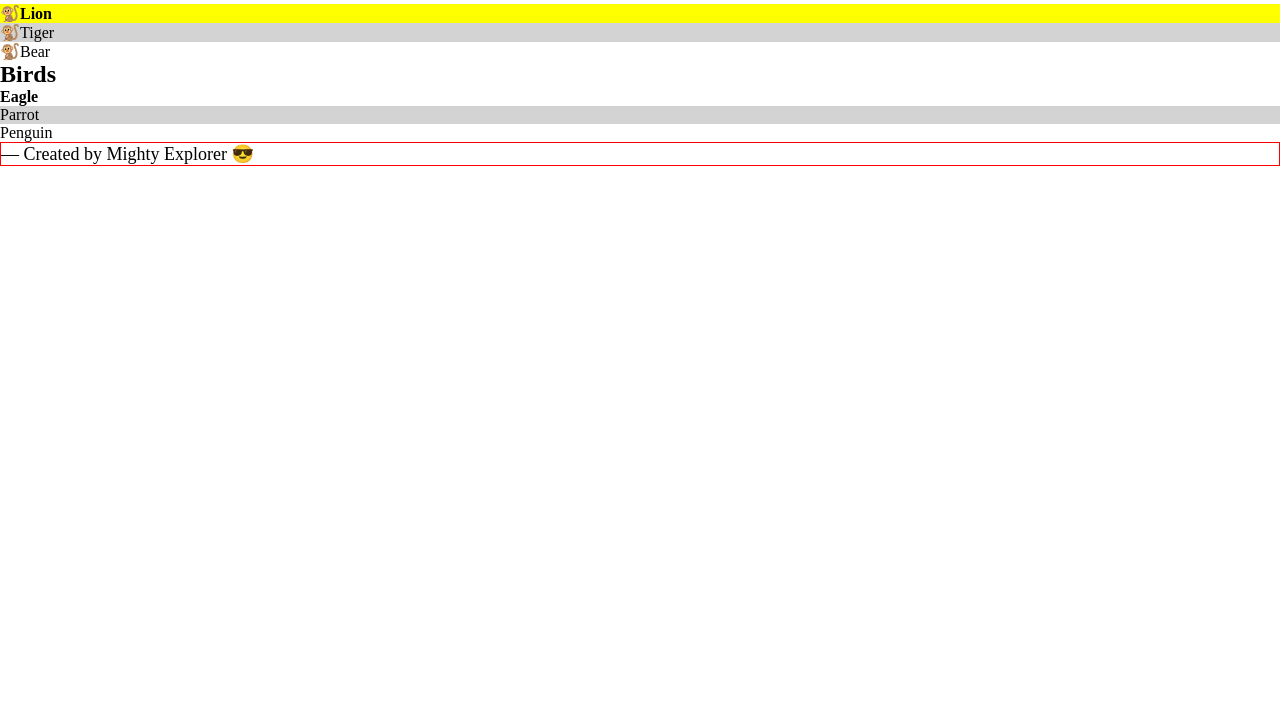
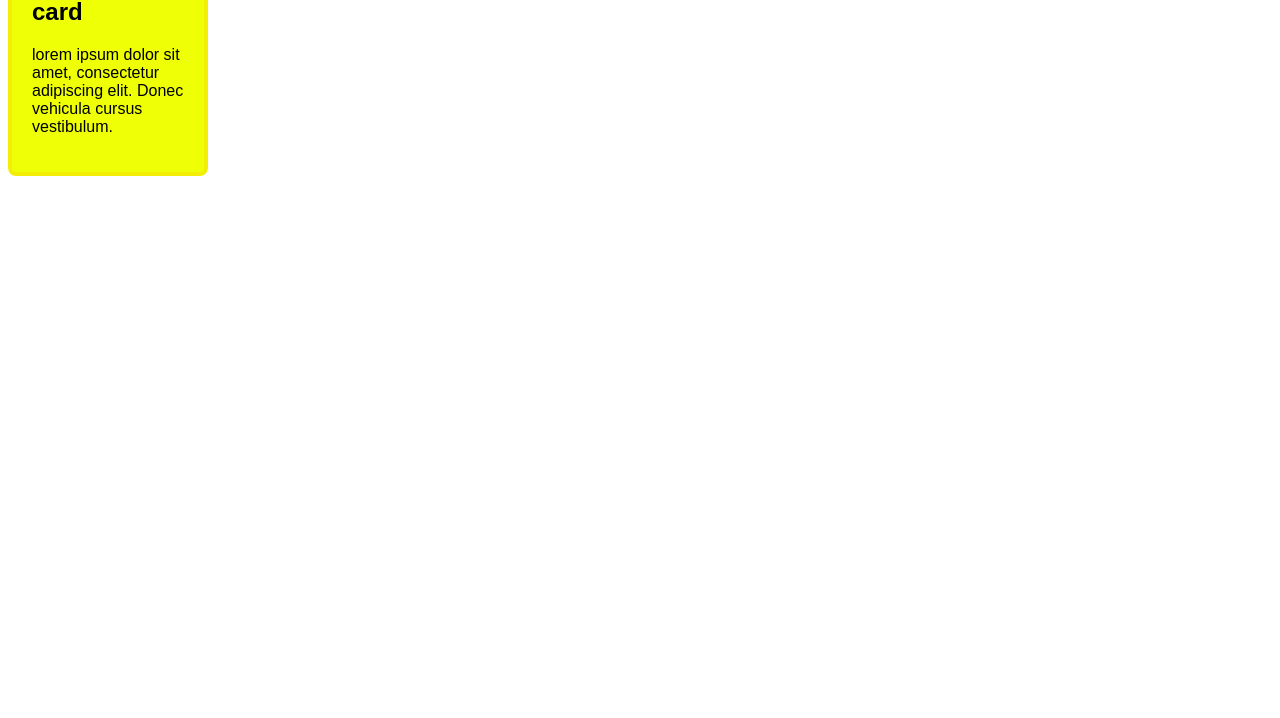
Before and after one commit to abinashnavaseelan/TE4-Course-Material, a plain HTML site: page CSS/advanced-selecters/index.html in a window 1280 px wide. Shown: the part 82-800 px from the top of the page. Drawn offline with Linux system fonts and the light colour scheme.

Commit message:
new assignment

```diff
--- a/CSS/advanced-selecters/index.html
+++ b/CSS/advanced-selecters/index.html
@@ -1,32 +1,29 @@
 <!DOCTYPE html>
 <html lang="en">
   <head>
-    <title>𝗖𝗦𝗦 𝗦𝗲𝗹𝗲𝗰𝘁𝗼𝗿𝘀 𝗣𝗿𝗮𝗰𝘁𝗶𝗰𝗲</title>
-    <link rel="stylesheet" href="styles.css" />
     <meta charset="UTF-8" />
+    <meta name="viewport" content="width=device-width, initial-scale=1.0" />
+    <title>Card Example</title>
+    <style>
+      .card {
+        width: 200px;
+        padding: 20px;
+        border: 4px solid #f2ee06;
+        margin-bottom: 30px;
+        box-sizing: border-box; /* keeps total width at 200px */
+        background-color: #eeff06;
+        border-radius: 8px;
+        font-family: Arial, sans-serif;
+      }
+    </style>
+  </head>
   <body>
-    <h1 id="main-title">Welcome to the Jungle! 🌿🐒🦟🐍🐊🌿</h1>
-
-    <p class="intro">Let's explore advanced CSS selectors</p>
-
-    <section class="animals">
-      <h2>Mammals</h2>
-      <ul>
-        <li class="highlight">Lion</li>
-        <li>Tiger</li>
-        <li>Bear</li>
-      </ul>
-
-      <h2>Birds</h2>
-      <ul>
-        <li>Eagle</li>
-        <li class="highlight">Parrot</li>
-        <li>Penguin</li>
-      </ul>
-    </section>
-
-    <footer>
-      <p>— Created by Mighty Explorer 😎</p>
-    </footer>
+    <div class="card">
+      <h2>This is my card</h2>
+      <p>
+        lorem ipsum dolor sit amet, consectetur adipiscing elit. Donec vehicula
+        cursus vestibulum.
+      </p>
+    </div>
   </body>
 </html>
--- a/CSS/advanced-selecters/styles.css
+++ b/CSS/advanced-selecters/styles.css
@@ -3,39 +3,13 @@
   padding: 0;
   box-sizing: border-box;
 }
-
-#main-title {
-  color: green;
+.card {
+  width: 200px;
+  padding: 20px;
+  border: 4px solid #e7f704;
+  margin-bottom: 30px;
+  box-sizing: border-box; /* keeps total width at 200px */
+  background-color: #fffb02;
+  border-radius: 8px;
+  font-family: Arial, sans-serif;
 }
-
-body p {
-  font-size: 18px;
-}
-
-.animals > ul > li {
-  list-style-type: circle;
-}
-
-ul li:first-child {
-  font-weight: bold;
-}
-
-.highlight {
-  background-color: yellow;
-}
-
-h1 + p {
-  font-style: italic;
-}
-
-ul li:nth-child(even) {
-  background-color: lightgray;
-}
-
-footer p {
-  border: 1px solid red;
-}
-
-.animals h2:nth-of-type(1) + ul li::before {
-  content: "🐒";
-}
--- /dev/null
+++ b/CSS/box-model/Starter_Template/script.js
@@ -0,0 +1 @@
+console.log("Hello, world!");
--- /dev/null
+++ b/CSS/box-model/Starter_Template/styles.css
@@ -0,0 +1,5 @@
+* {
+    margin: 0;
+    padding: 0;
+    box-sizing: border-box;
+}
```
Also changed, not shown: CSS/box-model/Starter_Template/index.html (added, +23 -0 lines).
